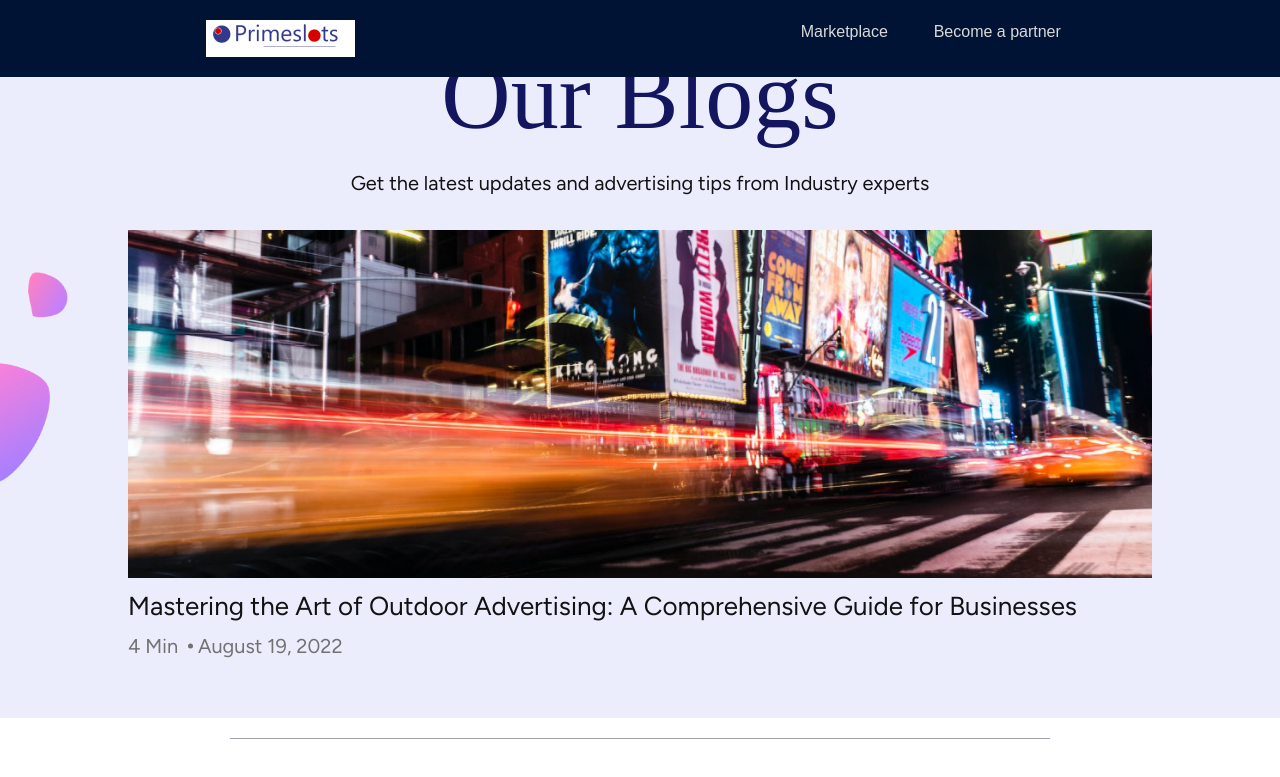
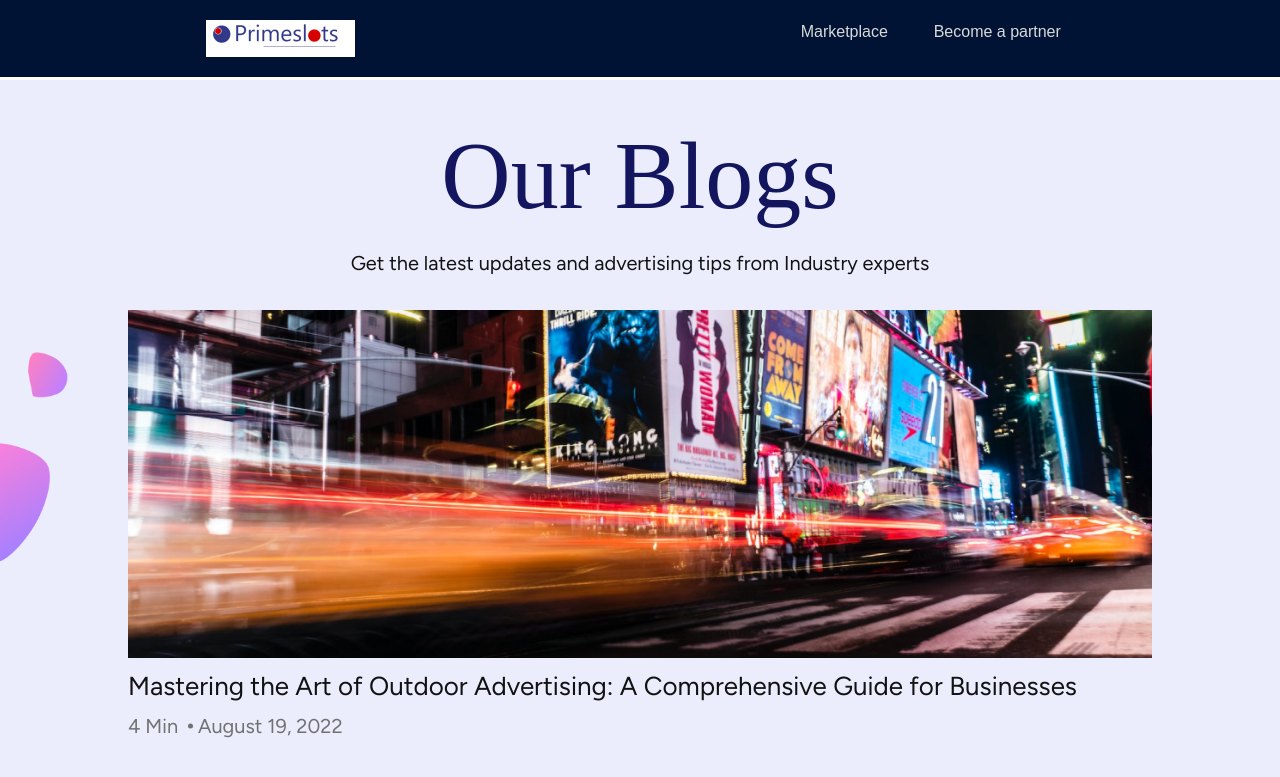
Before and after one commit to Ashu123falle/PrimeSlots, a Next.js app: page /Blogs in a window 1280 px wide. Shown: the top 777 px of the page. Built offline with nearby package versions, Linux system fonts and the light colour scheme.

Commit message:
fixed alignments for blogs page.

```diff
--- a/pages/Blogs/index.js
+++ b/pages/Blogs/index.js
@@ -43,7 +43,7 @@ function Blogs() {
     return (
         <>
             <MiniNavbar />
-            <div className="py-6 banner-container flex flex-col justify-center items-center bg-[#EBEDFD] w-[100vw] px-5 sm:px-10 md:px-16 lg:px-32">
+            <div className="mt-20 py-6 banner-container flex flex-col justify-center items-center bg-[#EBEDFD] w-[100vw] px-5 sm:px-10 md:px-16 lg:px-32">
 
 
                 <h1 className="font-[Playfair] text-[76px] sm:text-[96px] text-[#13165F] font-normal text-center">Our Blogs</h1>
```
